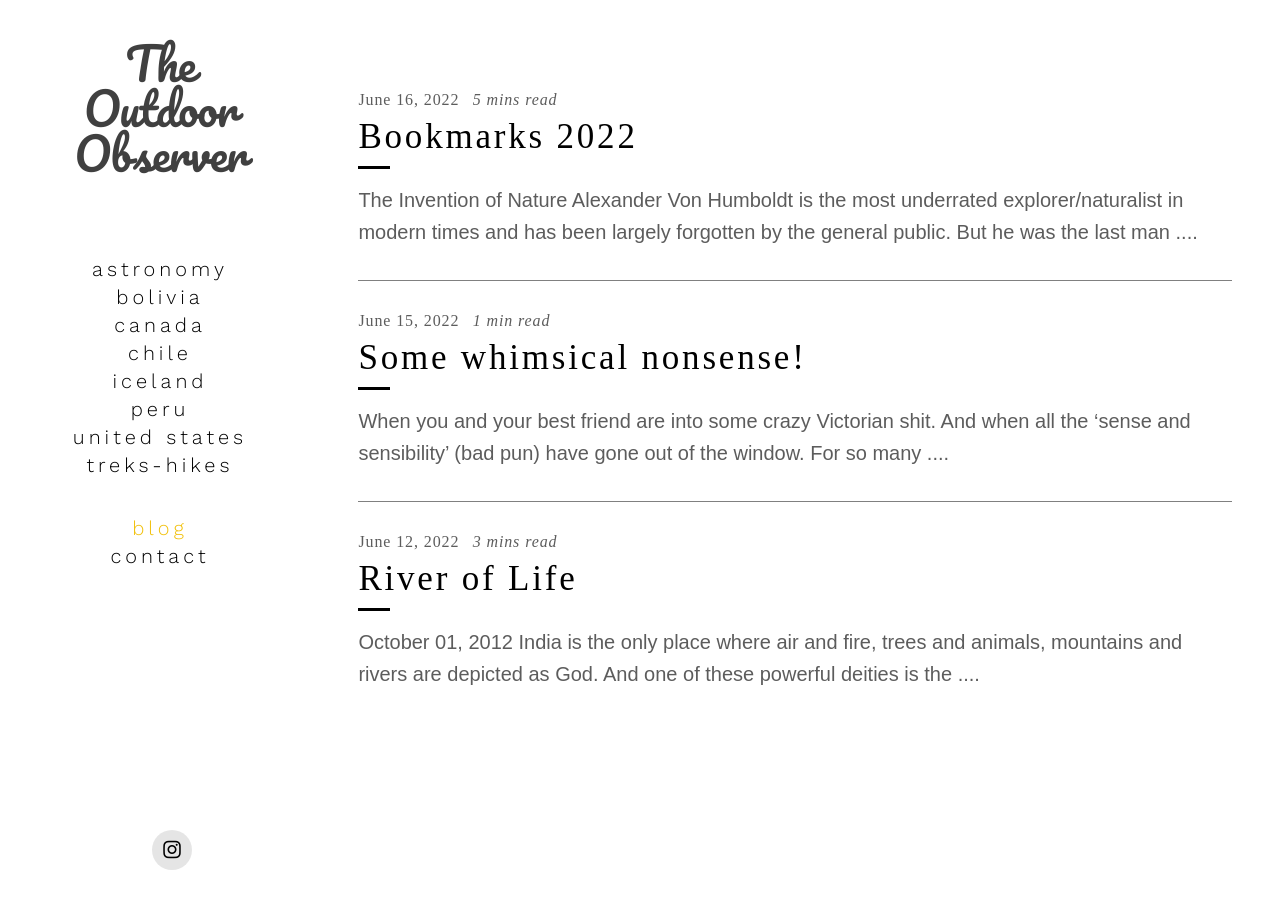
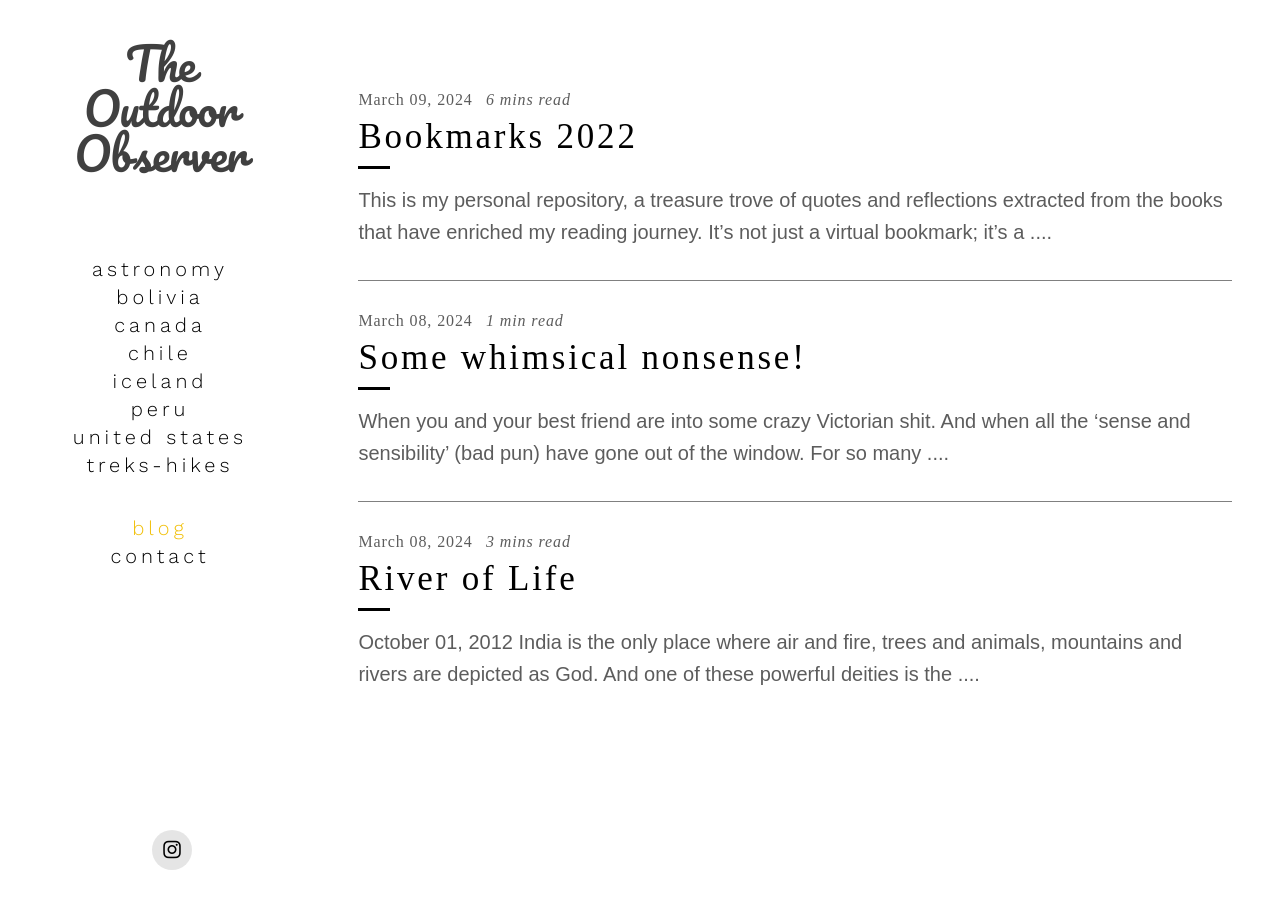
Before and after one commit to anumehashukla/wayfaringuniverse, a Jekyll site: the page built from blog/index.html, in a window 1280 px wide. Built offline with Jekyll 4.4.1, drawn with Linux system fonts in a browser that asks for light colours; nearby versions of some CDN libraries; the list of posts is cut into pages by our own code.

Commit message:
updated blog posts

```diff
--- a/_posts/Blog/2021-01-12-river-of-life.md
+++ b/_posts/Blog/2021-01-12-river-of-life.md
@@ -1,6 +1,6 @@
 ---
 title: 'River of Life'
-date: 2022-06-12 11:11:00
+date: 2024-03-08 11:11:00
 description: India is the only place where air and fire, trees and animals, mountains and rivers are depicted as God. And one of these powerful deities is the River Ganga. Ganga had a profound influence on me while growing up, which I was totally unaware of, I mean, who doesn't have in India. Every household has a bottle of 'gangajal' (the holy water), used both in times of happiness and sadness. For healing and cleansing. When you are born and when you are dead. It is believed that a holy dip into the river can wash away all your sins and lead you to Moksha- liberation from the cycle of birth and rebirth. Such is the glory of this river.
 categories: blog
 ---
--- a/_posts/Blog/2022-03-10-bookmarks-2022.md
+++ b/_posts/Blog/2022-03-10-bookmarks-2022.md
@@ -1,9 +1,16 @@
 ---
 title: 'Bookmarks 2022'
-date: 2022-06-16 11:11:00
-description: Anumeha Shukla's Blog
+date: 2024-03-09 11:11:00
+description: This is my personal repository, a treasure trove of quotes and reflections extracted from the books that have enriched my reading journey. It's not just a virtual bookmark; it's a sanctuary where snippets of wisdom and musings find a home, awaiting the day when we inevitably yearn to reconnect with the gems that once illuminated our minds. Capturing the essence of a moment, preserving the brilliance of literature for my future revisits.
 categories: blog
 ---
+
+This is my personal repository, a treasure trove of quotes and reflections extracted from the books that have enriched my reading journey. It's not just a virtual bookmark; it's a sanctuary where snippets of wisdom and musings find a home, awaiting the day when we inevitably yearn to reconnect with the gems that once illuminated our minds. Capturing the essence of a moment, preserving the brilliance of literature for my future revisits.
+<br>
+<br>
+<br>
+
+
 # The Invention of Nature
 
 ![]({{site.data.settings.basic_settings.cdn_url}}/blog/bookmarks2022/theinventionofnature/theinventionofnature.jpg){: .portrait-image}
--- a/blog/index.html
+++ b/blog/index.html
@@ -1,7 +1,7 @@
 ---
 layout: default
 title: Blog
-description: anumeha shukla's blog.
+description: outdoor observer's blog.
 featured_image: /images/social.jpg
 ---
 
```
Also changed, not shown: _posts/Blog/2022-02-10-some-whimsical-nonsense.md (+2 -2 lines), _projects/unitedstates.md (+1 -1 lines).
